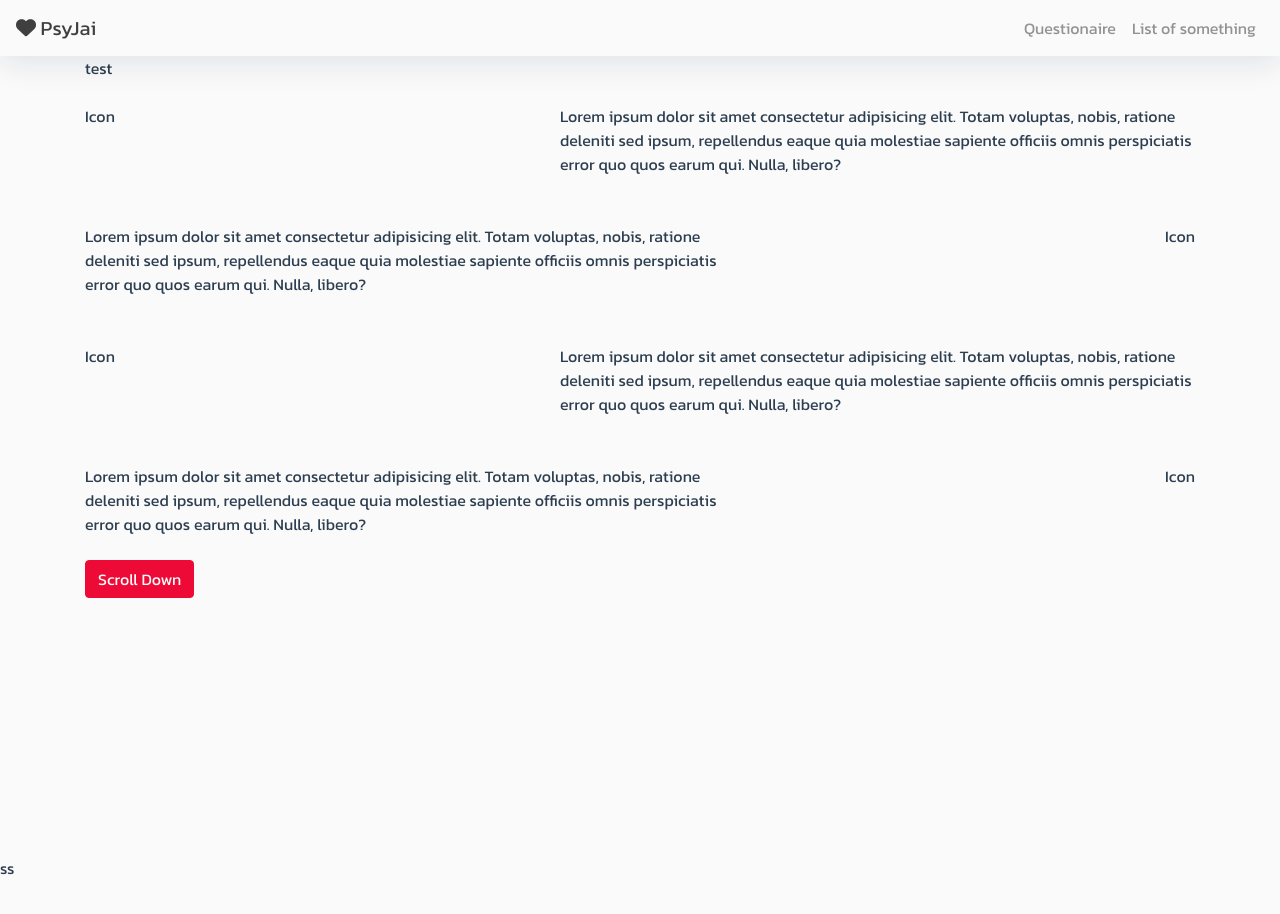
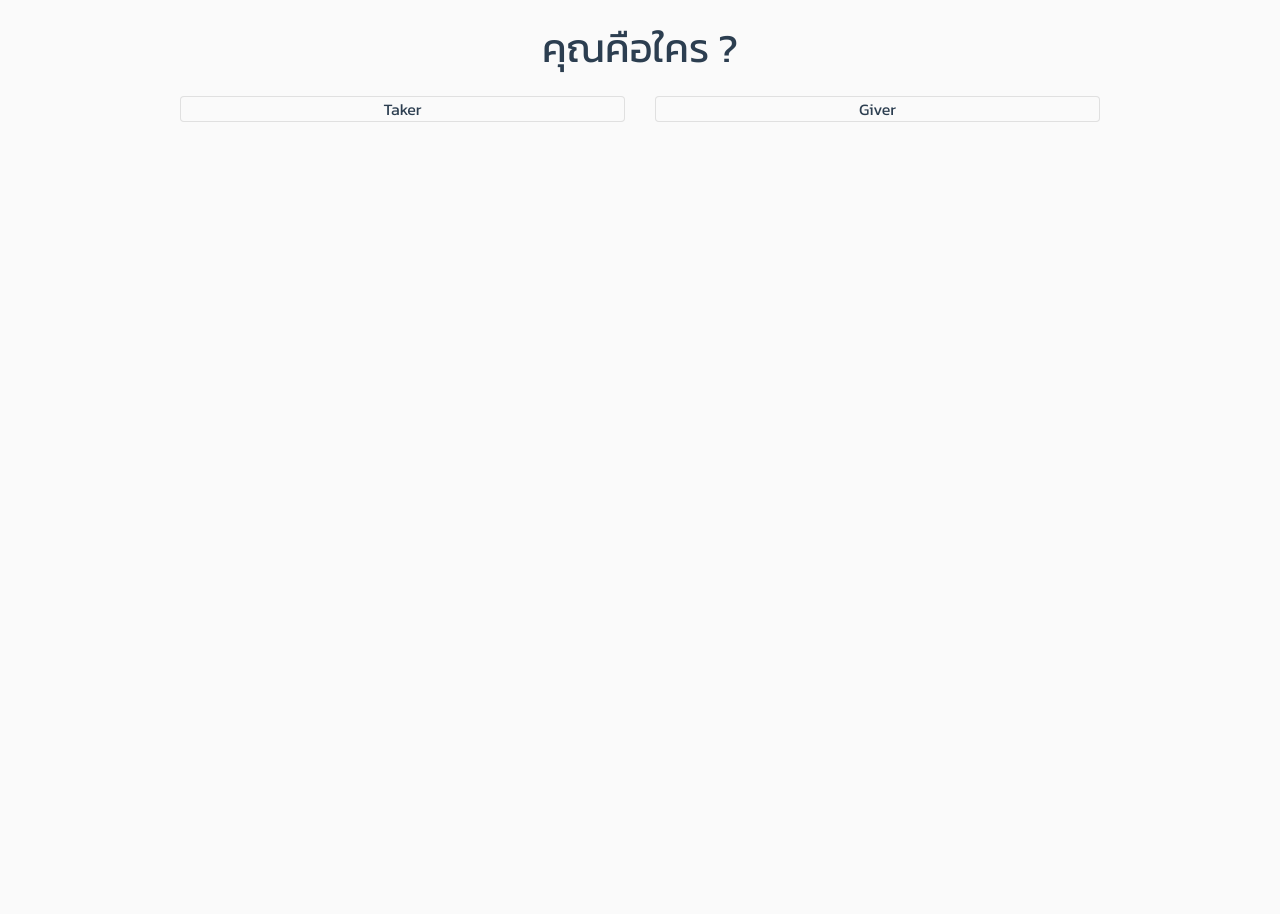
Before and after one commit to WebmasterCamp/ywc17-workshop-a, a Vue app: page / in a window 1280 px wide. Shown: the top 914 px of the page. After the commit the page ends 800 px from the top, so only its background shows below. Built offline with nearby package versions, Linux system fonts and the light colour scheme.

Commit message:
navigate to taker

```diff
--- a/src/components/NavBar.vue
+++ b/src/components/NavBar.vue
@@ -1,6 +1,8 @@
 <template>
-    <b-navbar toggleable="lg">
-    <b-navbar-brand href="#"> <i class="fas fa-heart"></i> PsyJai</b-navbar-brand>
+    <b-navbar toggleable="lg" v-if="$route.name !== 'landing'">
+    <b-navbar-brand href="/home">
+        <img src="../assets/logo.svg" class="logo" />
+    </b-navbar-brand>
 
     <b-navbar-toggle target="nav-collapse"></b-navbar-toggle>
 
@@ -19,5 +21,8 @@
 .navbar {
     box-shadow: 0 8px 30px rgba(10,31,68,.1);
 }
+.logo {
+    height: 100%;
+}
 
 </style>
--- a/src/router/index.js
+++ b/src/router/index.js
@@ -10,6 +10,11 @@ Vue.use(VueRouter)
 const routes = [
   {
     path: '/',
+    name: 'landing',
+    component: () => import('../views/Landing.vue')
+  },
+  {
+    path: '/home',
     name: 'home',
     component: Home
   },
--- /dev/null
+++ b/src/views/Landing.vue
@@ -0,0 +1,30 @@
+<template>
+    <b-container>
+        <div>
+            <h1 class="my-4 text-center">คุณคือใคร ?</h1>
+            <b-row align-h="center">
+                <b-col cols="5">
+                    <div class="card text-center" @click="onSelectActor('taker')">Taker</div>
+                </b-col>
+                <b-col cols="5"><div class="card text-center" @click="onSelectActor('giver')">Giver</div></b-col>
+            </b-row>
+        </div>
+    </b-container>
+</template>
+
+<script>
+export default {
+    methods: {
+        onSelectActor(type) {
+            if (type === 'taker') {
+                this.$router.push({ path: '/taker'})
+            } else {
+                // .. todo
+            }
+        }
+    }
+}
+</script>
+
+<style>
+</style>
```
Also changed, not shown: src/assets/logo.svg (added).
